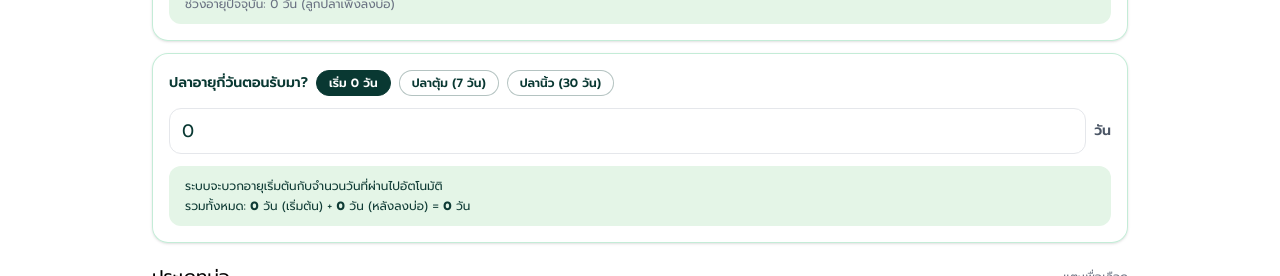
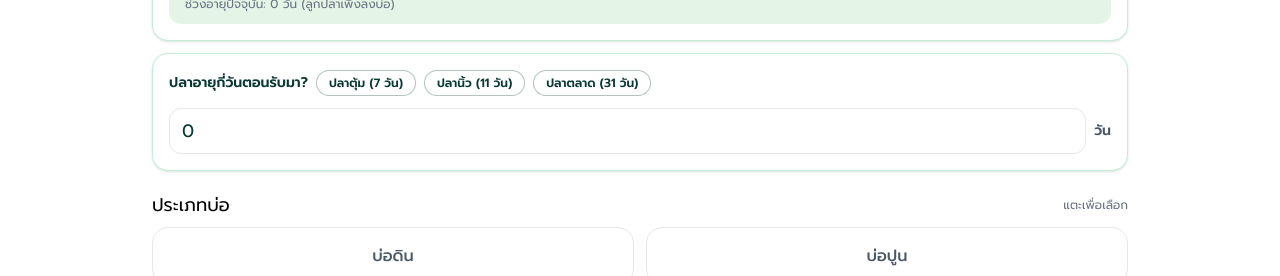
Before and after one commit to koard/DukeFarm-Frontend, a Next.js app: page /large/record-large in a window 1280 px wide. Shown: the part 667-943 px from the top of the page. Built offline with nearby package versions, Linux system fonts and the light colour scheme; no server answers; sample sign-in values are in the browser's storage.

Commit message:
Refactor INITIAL_AGE_PRESETS in RecordEntryForm: Update age presets for accuracy and remove redundant age display information for a cleaner UI.

```diff
--- a/src/components/records/RecordEntryForm.tsx
+++ b/src/components/records/RecordEntryForm.tsx
@@ -26,9 +26,9 @@ const AGE_PHASES: AgePhase[] = [
 
 const POND_TYPE_OPTIONS = ['บ่อดิน', 'บ่อปูน'];
 const INITIAL_AGE_PRESETS = [
-  { label: 'เริ่ม 0 วัน', value: 0 },
   { label: 'ปลาตุ้ม (7 วัน)', value: 7 },
-  { label: 'ปลานิ้ว (30 วัน)', value: 30 },
+  { label: 'ปลานิ้ว (11 วัน)', value: 11 },
+  { label: 'ปลาตลาด (31 วัน)', value: 31 },
 ];
 
 const formatInputDate = (value: Date) => {
@@ -749,12 +749,6 @@ export const RecordEntryForm = ({ farmType, backHref }: RecordEntryFormProps) =>
               />
               <span className="text-sm text-gray-600 font-semibold">วัน</span>
             </div>
-            <div className="rounded-xl bg-[#E4F5E7] px-4 py-3 text-xs text-[#0F3B35] space-y-1">
-              <p>ระบบจะบวกอายุเริ่มต้นกับจำนวนวันที่ผ่านไปอัตโนมัติ</p>
-              <p>
-                รวมทั้งหมด: <strong>{initialAgeOffsetNumber}</strong> วัน (เริ่มต้น) + <strong>{ageFromCycleStart}</strong> วัน (หลังลงบ่อ) = <strong>{fishAgeNumber}</strong> วัน
-              </p>
-            </div>
           </div>
         </div>
 
```
